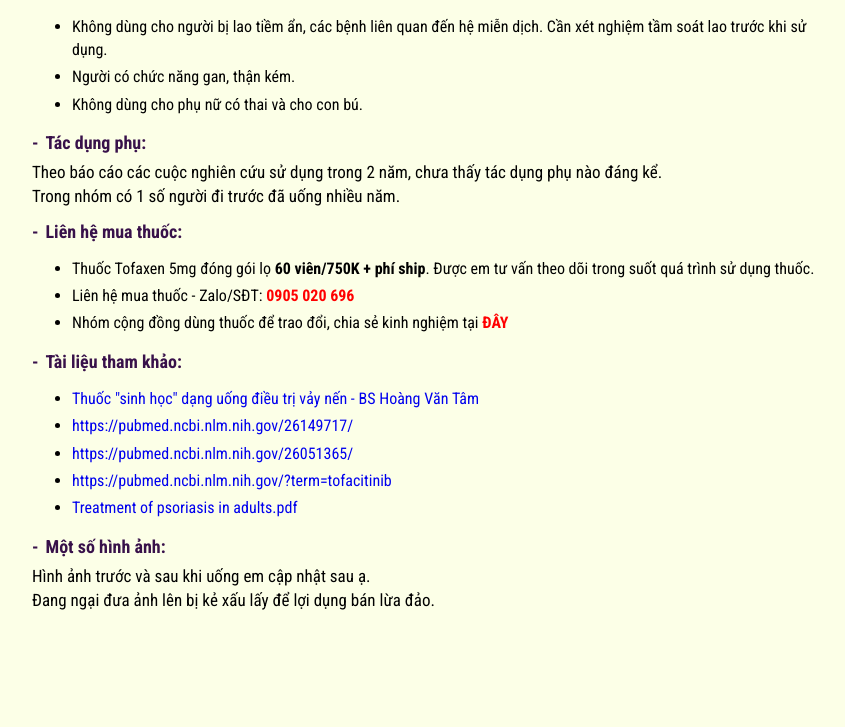
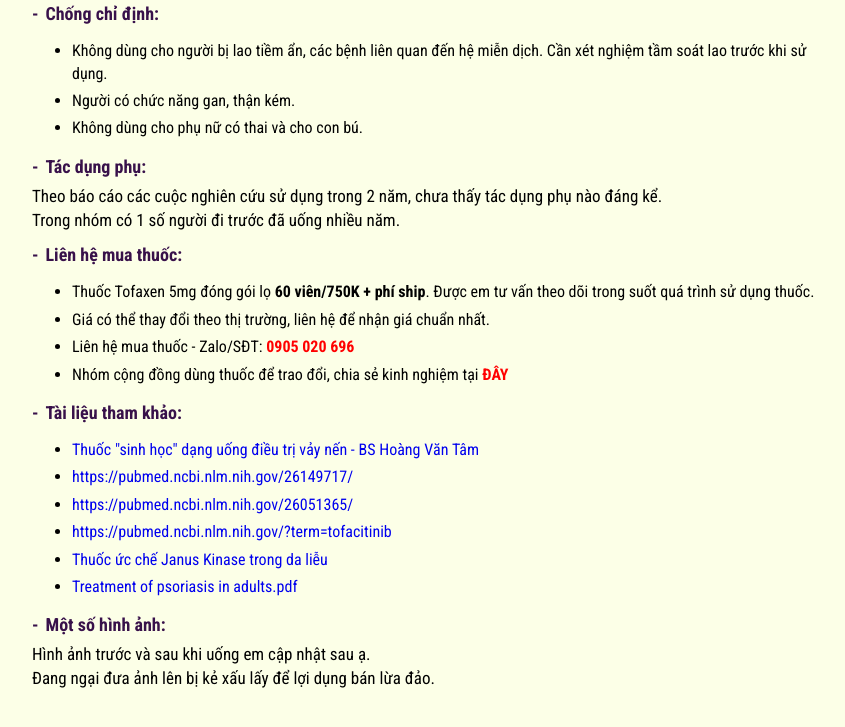
Before and after one commit to tnymu96/tofaxen, a plain HTML site: page index.html in a window 1280 px wide. Shown: the part 1489-2216 px from the top of the page, without its empty margins (208-1053 px from the left). Before the commit the page ends 2171 px from the top, so only its background shows below. Drawn offline with Linux system fonts and the light colour scheme.

Commit message:
Update index.html

```diff
--- a/index.html
+++ b/index.html
@@ -43,7 +43,8 @@ Nhưng quyết không từ bỏ, với tuổi trẻ còn trí lực mình đã t
 			<p class="sub-content">
 				Hiện tại trên thị trường có rất nhiều hãng sản xuất thuốc dược học Tofacitinib. Trong đó, thuốc Tofaxen của hãng dược Everest - Banglades đang được ưa chuộng nhất vì giá thành phải chăng, chi phí duy trì thấp, đáp ứng tốt triệu chứng bệnh, giúp người bệnh trở về cuộc sống bình thường thoát khỏi cảnh tự ti, mặc cảm, lấy lại chất lượng cuộc sống... Thuốc có tính đào thải nhanh.<br>
 Thuốc giúp kiểm soát các bệnh tự miễn như <b>vẩy nến, viêm khớp vẩy nến, rụng tóc từng mảng, viêm khớp dạng thấp, viêm loét đại tràng.</b><br>
-Thông tin được thu thập, tìm hiểu từ nguồn <a href="https://pubmed.ncbi.nlm.nih.gov/" target="_blank">PubMed</a> (thư viện kiến thức, nghiên cứu y khoa của thế giới)
+Thông tin được thu thập, tìm hiểu từ nguồn <a href="https://pubmed.ncbi.nlm.nih.gov/" target="_blank">PubMed</a> (thư viện kiến thức, nghiên cứu y khoa của thế giới)<br>
+Thuốc được FDA (Cục quản lý Thực phẩm và Dược phẩm Hoa Kỳ) chấp thuận để điều trị Vảy nến năm 2017.
 <div class="wrap-img">
 <img src="img/tofaxen.jpg" alt="Tofaxen">
 				</div>
@@ -126,6 +127,7 @@ Sau <b>45 ngày</b> sử dụng với liều 4 viên/ngày:<br>
 
 				<ul>
 					<li>Thuốc Tofaxen 5mg đóng gói lọ <b>60 viên/750K + phí ship</b>. Được em tư vấn theo dõi trong suốt quá trình sử dụng thuốc.</li>
+					<li>Giá có thể thay đổi theo thị trường, liên hệ để nhận giá chuẩn nhất.</li>
 					<li>Liên hệ mua thuốc - Zalo/SĐT: <a href="https://zalo.me/0905020696" target="_blank" style="color: red; font-weight: bold; text-decoration: none;">0905 020 696</a></li>
 					<li>Nhóm cộng đồng dùng thuốc để trao đổi, chia sẻ kinh nghiệm tại <a href="https://zalo.me/g/znmpyy737" target="_blank" style="color: red; font-weight: bold; text-decoration: none;">ĐÂY</a></li>
 				</ul>
@@ -142,6 +144,8 @@ Sau <b>45 ngày</b> sử dụng với liều 4 viên/ngày:<br>
 					<li><a href="https://pubmed.ncbi.nlm.nih.gov/26149717/" target="_blank">https://pubmed.ncbi.nlm.nih.gov/26149717/</a></li>
 					<li><a href="https://pubmed.ncbi.nlm.nih.gov/26051365/" target="_blank">https://pubmed.ncbi.nlm.nih.gov/26051365/</a></li>
 					<li><a href="https://pubmed.ncbi.nlm.nih.gov/?term=tofacitinib" target="_blank">https://pubmed.ncbi.nlm.nih.gov/?term=tofacitinib</a></li>
+					<li><a href="https://dalieu.vn/thuoc-uc-che-janus-kinase-trong-da-lieu-d3169.html" target="_blank">Thuốc ức chế Janus Kinase trong da liễu</a></li>
+
 					<li><a href="file/Treatment-of-psoriasis-in-adults.pdf" target="_blank">Treatment of psoriasis in adults.pdf</a></li>
 				</ul>
 			</p>
```
